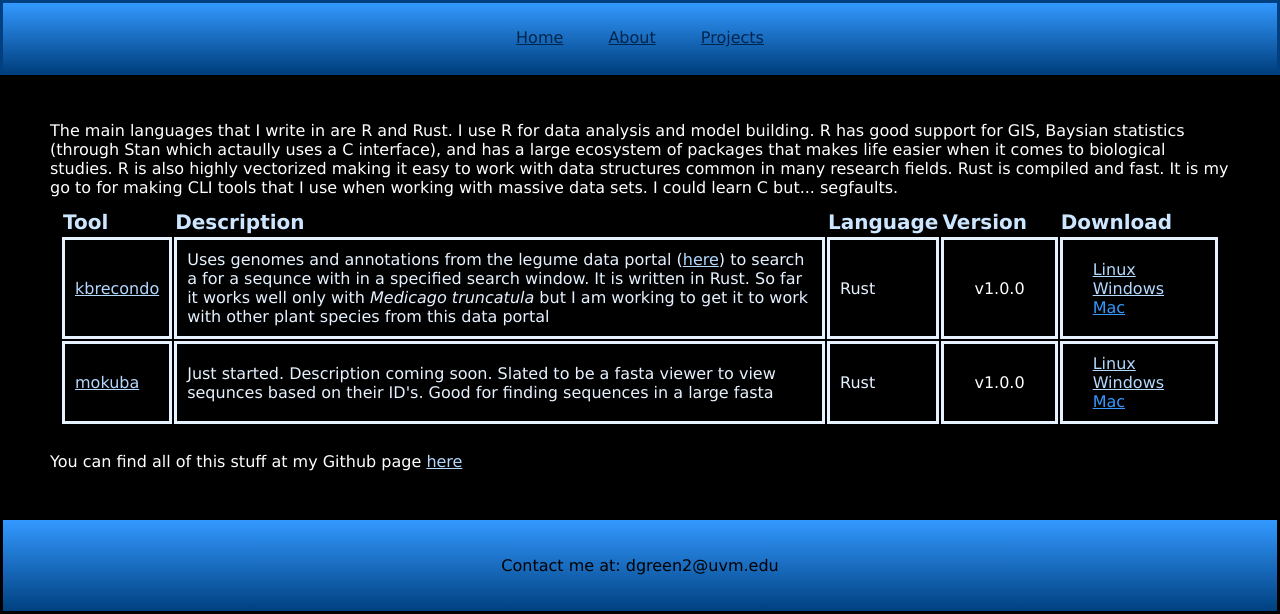
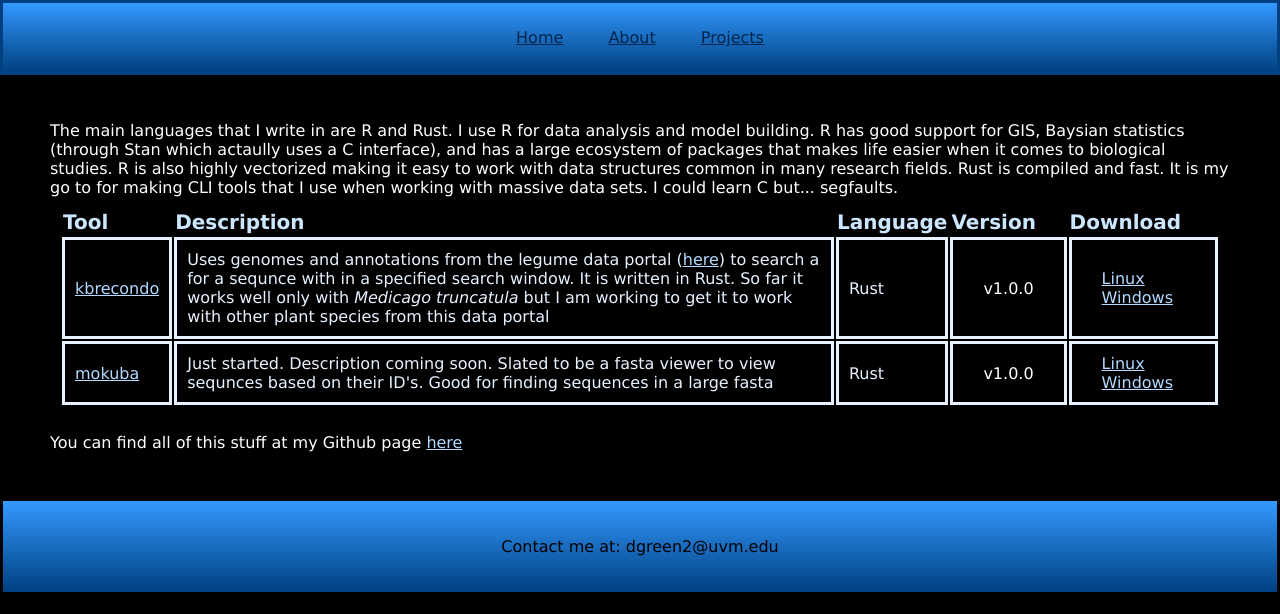
Before and after one commit to dgreen42/davidgreen, a plain HTML site: page mytools.html in a window 1280 px wide. Shown: the part 234-848 px from the top of the page. Drawn offline with Linux system fonts and the light colour scheme.

Commit message:
Update mytools.html

```diff
--- a/mytools.html
+++ b/mytools.html
@@ -63,9 +63,6 @@
                         <a href="tools/kbrecondo/kbrecondo.rar" download>
                             Windows
                         </a>
-                        <a href="" download>
-                            Mac
-                        </a>
                         </p>
                     </td>
                 </tr>
@@ -92,9 +89,6 @@
                         <a href="tools/mokuba/mokuba.rar" download>
                             Windows
                         </a>
-                        <a href="" download>
-                            Mac
-                        </a>
                         </p>
                     </td>
                 </tr>
```
